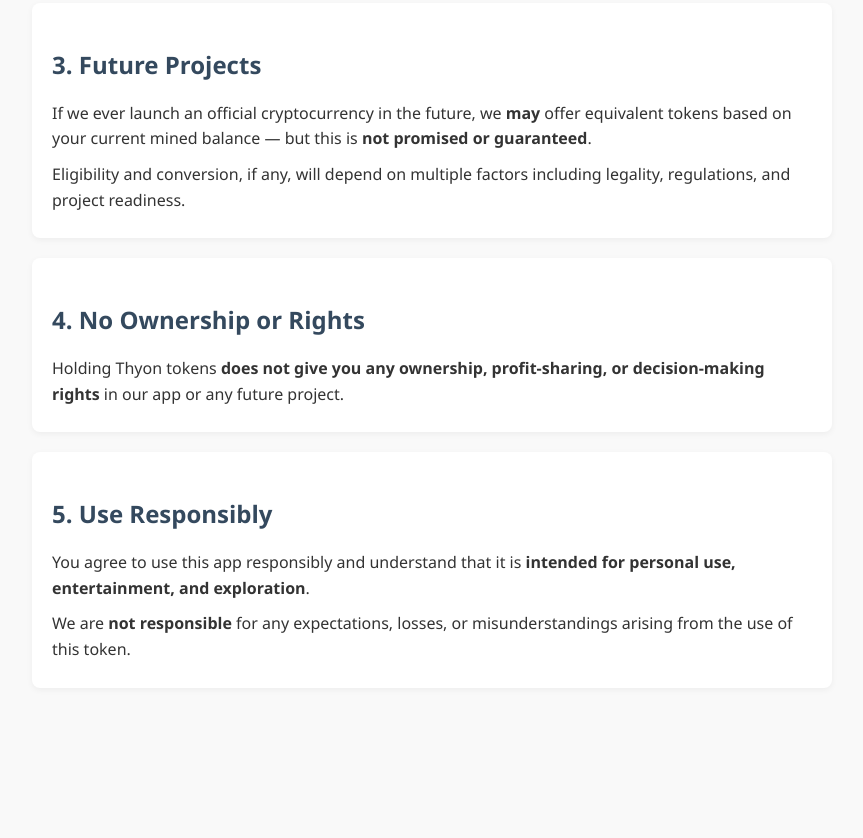
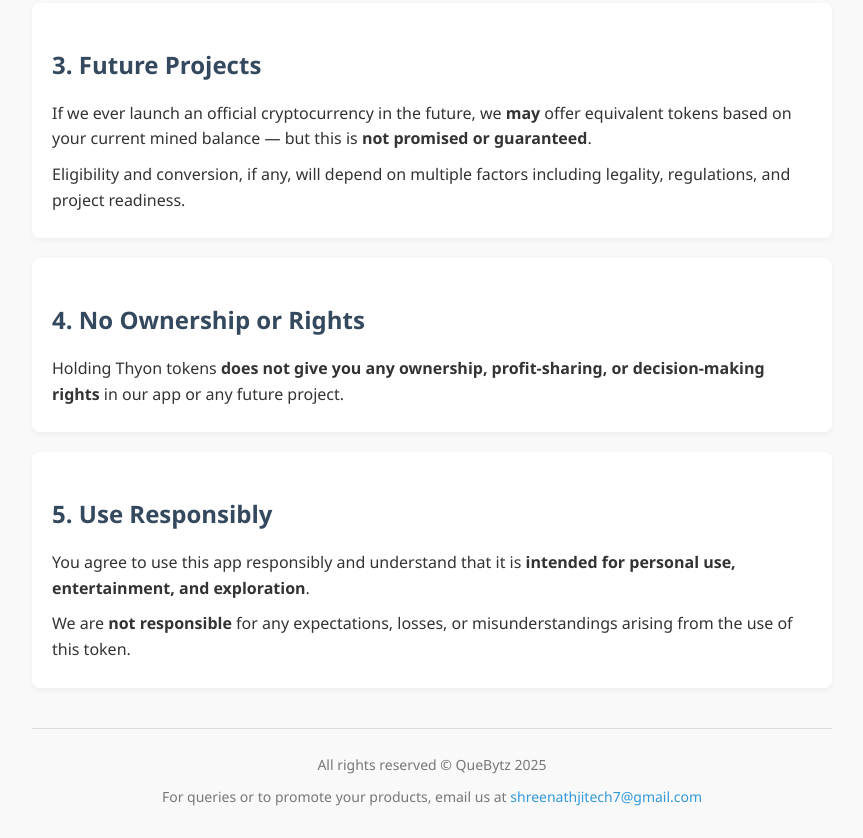
Before and after one commit to QueBytz/thyon, a plain HTML site: page Termandcondition.html in a window 1280 px wide. Shown: the part 598-1436 px from the top of the page, without its empty margins (208-1071 px from the left). Before the commit the page ends 1326 px from the top, so only its background shows below. Drawn offline with Linux system fonts and the light colour scheme.

Commit message:
Update Termandcondition.html

```diff
--- a/Termandcondition.html
+++ b/Termandcondition.html
@@ -36,12 +36,21 @@
       box-shadow: 0 2px 6px rgba(0, 0, 0, 0.05);
     }
 
-    a {
+    footer {
+      text-align: center;
+      font-size: 14px;
+      color: #777;
+      margin-top: 40px;
+      border-top: 1px solid #ddd;
+      padding-top: 15px;
+    }
+
+    footer a {
       color: #3498db;
       text-decoration: none;
     }
 
-    a:hover {
+    footer a:hover {
       text-decoration: underline;
     }
   </style>
@@ -80,5 +89,10 @@
     <p>We are <strong>not responsible</strong> for any expectations, losses, or misunderstandings arising from the use of this token.</p>
   </div>
 
+  <footer>
+    <p>All rights reserved &copy; QueBytz 2025</p>
+    <p>For queries or to promote your products, email us at <a href="mailto:shreenathjitech7@gmail.com">shreenathjitech7@gmail.com</a></p>
+  </footer>
+
 </body>
 </html>
```
